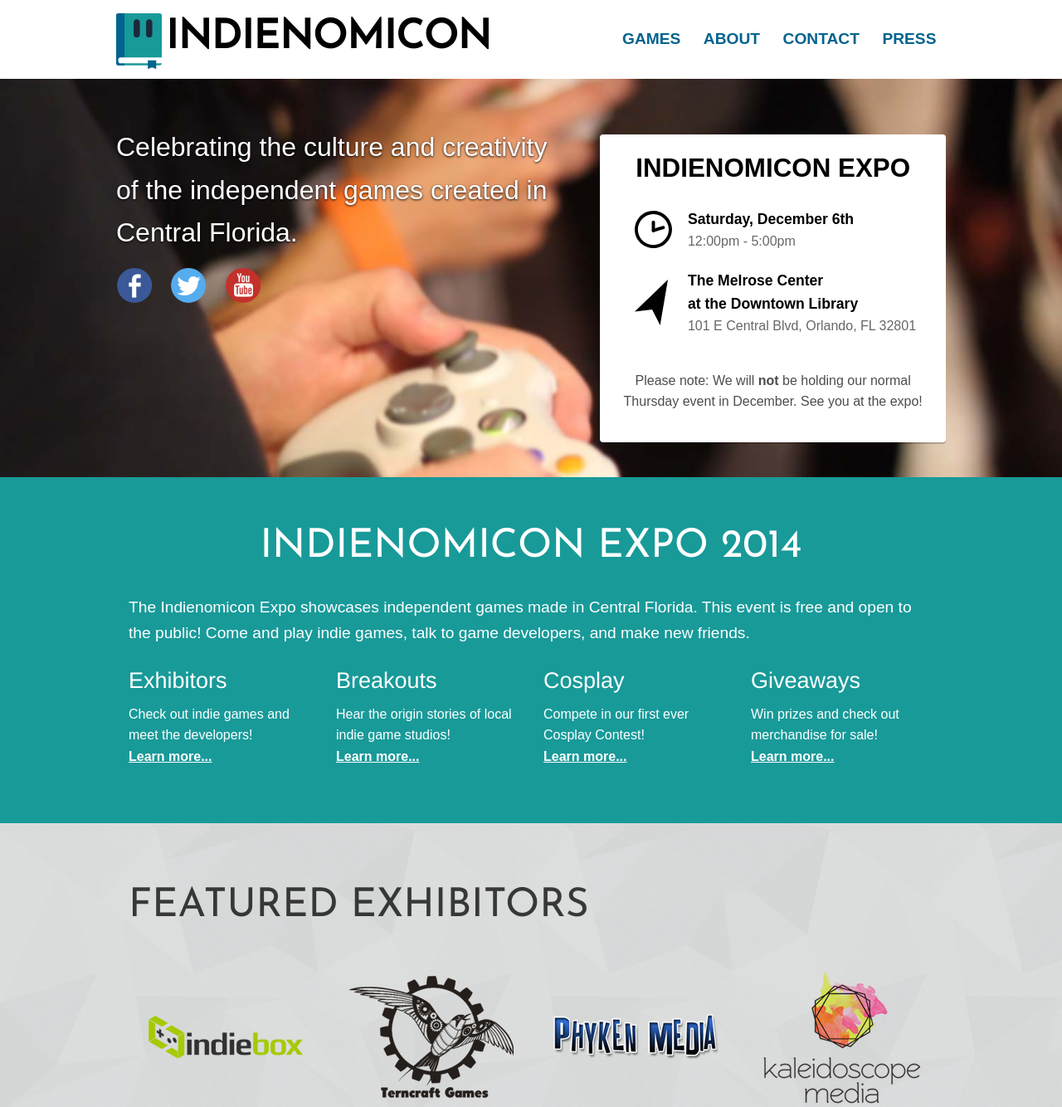
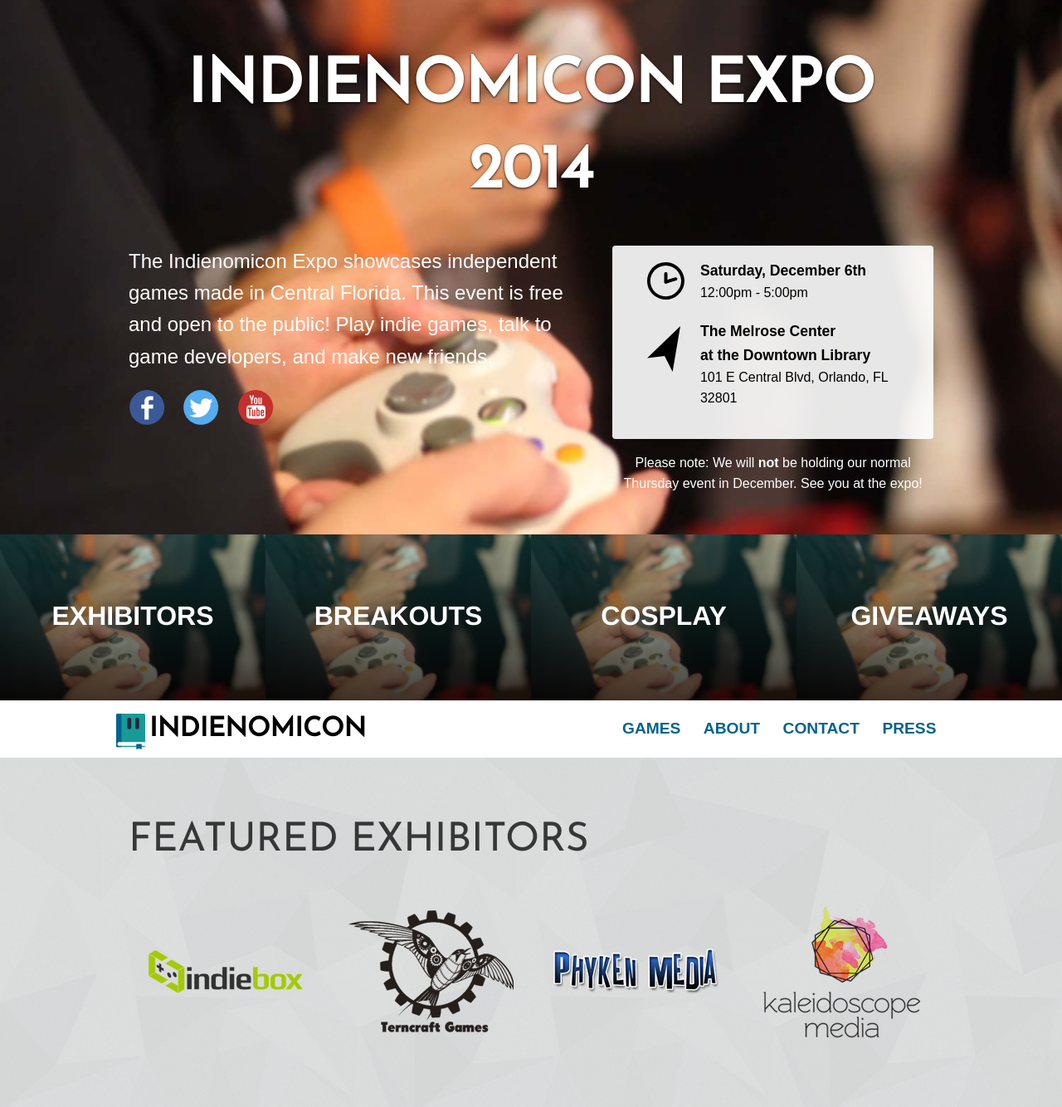
Before and after one commit to nickpettit/indienomicon, a PHP site: page / in a window 1280 px wide. Shown: the top 1334 px of the page at 83% size. Run offline with PHP 8.4, Linux system fonts and the light colour scheme; some libraries are stand-ins or nearby versions; some web fonts are replaced.

Commit message:
Reworked the homepage for the expo.

```diff
--- a/about.php
+++ b/about.php
@@ -1,4 +1,5 @@
 <?php include 'header.php'; ?>
+<?php include 'nav.php'; ?>
 
     <section class="row">
       <div class="small-12 columns">
--- a/contact.php
+++ b/contact.php
@@ -1,4 +1,5 @@
 <?php include 'header.php'; ?>
+<?php include 'nav.php'; ?>
 
     <section class="row">
       <div class="small-12 columns">
--- a/css/app.css
+++ b/css/app.css
@@ -4,6 +4,8 @@
   background-size: cover;
   margin-bottom: 0;
   margin-top: 0;
+  color: #FFF;
+  padding: 1em 0 3em 0;
 }
 
 @-webkit-keyframes scale-in {
@@ -37,16 +39,6 @@
   }
 }
 
-.tagline {
-  font-size: 1.25em;
-  font-weight: bold;
-  margin: 2em;
-  text-shadow: 0px 1px 3px rgba(0,0,0,0.9);
-  color: #FFF;
-  -webkit-animation: scale-in 400ms ease-out 100ms;
-  animation: scale-in 400ms ease-out 100ms;
-}
-
 .social {
   text-align: center;
 }
@@ -69,14 +61,7 @@
 .youtube { background-image: url('../img/youtube.png'); }
 
 .next-event {
-  text-align: center;
-  background: #FFF;
   color: #000;
-  font-size: 1.4em;
-  padding: 1rem;
-  margin: 1rem;
-  border-radius: 4px;
-  box-shadow: 0px 2px 0px rgba(0,0,0,0.2);
   -webkit-animation: scale-in 400ms ease-out 300ms;
   animation: scale-in 400ms ease-out 300ms;
 }
@@ -90,13 +75,9 @@
   text-shadow: none;
 }
 
-.event-date {
-  display: block;
-}
-
 .event-note {
-  color: rgba(0,0,0,0.7);
   text-align: center;
+  margin: 0;
 }
 
 .event-btn {
@@ -196,13 +177,6 @@ RESPONSIVE STYLES
     min-height: 200px;
   }
 
-  .tagline {
-    color: #FFF;
-    font-weight: normal;
-    font-size: 1.8em;
-    margin: 1rem;
-  }
-
   .social {
     text-align: left;
   }
@@ -227,19 +201,7 @@ RESPONSIVE STYLES
 @media only screen and (min-width: 64.063em) {
 
   .hero {
-    height: 480px;
-  }
-
-  .tagline {
-    margin: 1.8em 1em 0 0;
-    font-size: 2em;
-    background: none;
-    padding: 0;
-  }
-
-  .next-event {
-    text-align: left;
-    margin: 3em 0 0 0;
+    min-height: 480px;
   }
 
   .event-title {
@@ -248,20 +210,14 @@ RESPONSIVE STYLES
     margin-bottom: 0.8em;
   }
 
-  .event-loc {
-    display: block;
-    margin-bottom: 2.5em;
-  }
-
   .event-date, .event-loc {
-    color: rgba(0,0,0,0.6);
     padding-left: 4em;
     margin-left: 1.6em;
+    color: #000;
   }
 
   .event-date strong, .event-loc strong {
     font-size: 1.1em;
-    color: rgba(0,0,0,1);
   }
 
   .event-date {
@@ -270,7 +226,7 @@ RESPONSIVE STYLES
   }
 
   .event-loc {
-    background: url('../img/event-loc.svg') left center no-repeat;
+    background: url('../img/event-loc.svg') left 8px no-repeat;
     background-size: 40px;
   }
 
@@ -280,10 +236,6 @@ RESPONSIVE STYLES
 
   .social {
     margin: 1em 0 0 0;
-  }
-
-  .social li {
-
   }
 
   .game-image {
--- /dev/null
+++ b/css/expo.css
@@ -0,0 +1,129 @@
+.expo-header {
+  font-size: 3em;
+  font-weight: bold;
+  margin: 0 auto;
+  text-shadow: 0px 1px 3px rgba(0,0,0,0.9);
+  color: #FFF;
+  -webkit-animation: scale-in 400ms ease-out 100ms;
+  animation: scale-in 400ms ease-out 100ms;
+  text-align: center;
+}
+
+.expo-description {
+  font-size: 1.5em;
+}
+
+.expo-features:after {
+  content: " ";
+  display: table;
+  clear: both;
+}
+
+.expo-box {
+  width: 100%;
+  min-height: 100px;
+  float: left;
+  color: #FFF;
+  background-position: center center;
+  background-size: cover;
+  background-repeat: no-repeat;
+  position: relative;
+}
+
+.expo-box:hover {
+  color: #FFF;
+  box-shadow: none;
+}
+
+.expo-box:last-child {
+  float: right;
+}
+
+.expo-box h3 {
+  color: #FFF;
+  margin: auto;
+  padding: 0;
+  position: absolute;
+  top: 0; left: 0; bottom: 0; right: 0;
+  height: 1.5em;
+  text-align: center;
+  text-transform: uppercase;
+  font-weight: bold;
+  font-size: 2em;
+}
+
+
+.exhibitors { background-image: linear-gradient(
+    rgba(24, 154, 153, 0.25),
+    rgba(0,0,0, 0.75)
+  ), url('../img/home_hero.jpg'); }
+
+.exhibitors:hover { background-image: linear-gradient(
+    rgba(24, 154, 153, 0.15),
+    rgba(24, 154, 153, 0.15)
+  ), url('../img/home_hero.jpg'); }
+
+.breakouts { background-image: linear-gradient(
+    rgba(24, 154, 153, 0.25),
+    rgba(0,0,0, 0.75)
+  ), url('../img/home_hero.jpg'); }
+
+.breakouts:hover { background-image: linear-gradient(
+    rgba(24, 154, 153, 0.15),
+    rgba(24, 154, 153, 0.15)
+  ), url('../img/home_hero.jpg'); }
+
+.cosplay { background-image: linear-gradient(
+    rgba(24, 154, 153, 0.25),
+    rgba(0,0,0, 0.75)
+  ), url('../img/home_hero.jpg'); }
+
+.cosplay:hover { background-image: linear-gradient(
+    rgba(24, 154, 153, 0.15),
+    rgba(24, 154, 153, 0.15)
+  ), url('../img/home_hero.jpg'); }
+
+.giveaways { background-image: linear-gradient(
+    rgba(24, 154, 153, 0.25),
+    rgba(0,0,0, 0.75)
+  ), url('../img/home_hero.jpg'); }
+
+.giveaways:hover { background-image: linear-gradient(
+    rgba(24, 154, 153, 0.15),
+    rgba(24, 154, 153, 0.15)
+  ), url('../img/home_hero.jpg'); }
+
+/*******************************
+RESPONSIVE STYLES
+********************************/
+
+/* Medium Screens (Tablets) */
+@media only screen and (min-width: 40.063em) {
+
+  .expo-header {
+    color: #FFF;
+    margin: 1rem auto;
+  }
+
+  .expo-box {
+    width: 50%;
+    min-height: 200px;
+  }
+
+}
+
+/* Large Screens (Laptops) */
+@media only screen and (min-width: 64.063em) {
+
+  .expo-header {
+    margin: 0.5em auto;
+    font-size: 4.6em;
+    background: none;
+    padding: 0;
+  }
+
+  .expo-box {
+    width: 25%;
+  }
+
+}
--- a/css/global.css
+++ b/css/global.css
@@ -26,7 +26,7 @@ a:hover {
 }
 
 .content-block, .row.collapse.content-block {
-  background: rgba(255,255,255,0.7);
+  background: rgba(255,255,255,0.9);
   padding: 1em;
   border-radius: 4px;
   margin-bottom: 1em;
--- a/css/header.css
+++ b/css/header.css
@@ -1,11 +1,13 @@
 header {
   background: #FFF;
+  width: 100%;
+  z-index: 100;
 }
 
 .logo {
   color: #000;
   font-family: 'Josefin Sans', sans-serif;
-  font-size: 0.7em;
+  font-size: 0.65em;
   text-transform: uppercase;
   font-weight: bold;
   margin: 5px auto 0px auto;
@@ -22,7 +24,7 @@ header {
 }
 
 .logo img {
-  max-width: 20px;
+  max-width: 25px;
   -webkit-transition: -webkit-transform 100ms ease-out;
   transition: transform 100ms ease-out;
   margin-right: 5px;
@@ -65,7 +67,7 @@ RESPONSIVE STYLES
   }
 
   .logo img {
-    max-width: 45px;
+    max-width: 35px;
   }
 
   nav ul {
@@ -83,11 +85,7 @@ RESPONSIVE STYLES
 
   .logo {
     margin-left: 0;
-    font-size: 3rem;
-  }
-
-  .logo img {
-    max-width: 55px;
+    font-size: 2rem;
   }
 
   .logo:hover img {
@@ -96,7 +94,7 @@ RESPONSIVE STYLES
   }
 
   nav a {
-    padding: 32px 0.6em;
+    padding: 1em 0.6em;
     font-size: 1.2em;
   }
 
--- /dev/null
+++ b/expo.js
@@ -0,0 +1 @@
+alert("hello!");
--- a/footer.php
+++ b/footer.php
@@ -15,5 +15,10 @@
   </div>
 </footer>
 
+<script src="//ajax.googleapis.com/ajax/libs/jquery/2.1.1/jquery.min.js"></script>
+<script src="js/jq-sticky-anything.min.js"></script>
+<script src="js/jquery.smooth-scroll.min.js"></script>
+<script src="js/app.js"></script>
+
 </body>
 </html>
--- a/games.php
+++ b/games.php
@@ -1,4 +1,5 @@
 <?php include 'header.php'; ?>
+<?php include 'nav.php'; ?>
 
     <section class="row">
       <div class="small-12 columns">
--- a/header.php
+++ b/header.php
@@ -17,20 +17,3 @@
     <link rel="shortcut icon" href="favicon.ico">
   </head>
   <body>
-
-    <header>
-      <div class="row collapse">
-        <h1 class="small-12 medium-6 columns">
-          <a href="index.php" class="logo"><img src="img/indienomicon-logo.svg" alt="Indienomicon Logo">Indienomicon</a>
-        </h1>
-        <nav class="small-12 medium-6 columns">
-          <ul>
-            <li><a href="games.php">Games</a></li>
-            <li><a href="about.php">About</a></li>
-            <li><a href="contact.php">Contact</a></li>
-            <li><a href="press.php">Press</a></li>
-          </ul>
-        </nav>
-      </div>
-
-    </header>
--- a/index.php
+++ b/index.php
@@ -2,8 +2,11 @@
 
     <section class="hero">
       <div class="row collapse">
+        <div class="small-12 columns">
+          <h2 class="expo-header">Indienomicon Expo 2014</h2>
+          <div class="row">
             <div class="small-12 medium-7 columns">
-          <p class="tagline">Celebrating the culture and creativity of the independent games created in Central Florida.</p>
+              <p class="expo-description">The Indienomicon Expo showcases independent games made in Central Florida. This event is free and open to the public! Play indie games, talk to game developers, and make new friends.</p>
               <ul class="social">
                 <li class="facebook"><a href="http://www.facebook.com/indienomicon" target="new">Facebook</a></li>
                 <li class="twitter"><a href="http://www.twitter.com/indienomicon" target="new">Twitter</a></li>
@@ -11,54 +14,34 @@
               </ul>
             </div>
             <div class="small-12 medium-5 columns">
-          <div class="next-event">
-            <h2 class="event-title">Indienomicon Expo</h2>
+              <div class="next-event content-block">
                 <p class="event-date"><strong>Saturday, December 6th</strong><br>12:00pm - 5:00pm</p>
                 <p class="event-loc"><strong>The Melrose Center <br>at the Downtown Library</strong><br>101 E Central Blvd, Orlando, FL 32801</p>
+              </div>
               <p class="event-note">Please note: We will <strong>not</strong> be holding our normal Thursday event in December. See you at the expo!</p>
             </div>
+          </div>
+
         </div>
       </div>
     </section>
 
-    <section class="section-callout">
-      <div class="row">
-        <div class="small-12 columns">
-          <h2 class="text-center">Indienomicon Expo 2014</h2>
-          <p class="bigger">The Indienomicon Expo showcases independent games made in Central Florida. This event is free and open to the public! Come and play indie games, talk to game developers, and make new friends.</p>
-        </div>
-      </div>
-      <div class="row">
-        <div class="small-12 medium-3 columns">
+    <section class="expo-features">
+      <a class="expo-box exhibitors" href="#featured-exhibitors">
         <h3>Exhibitors</h3>
-          <p>
-            Check out indie games and meet the developers!
-            <br><a href="#featured-exhibitors">Learn more...</a>
-          </p>
-        </div>
-        <div class="small-12 medium-3 columns">
+      </a>
+      <a class="expo-box breakouts" href="#breakout-sessions">
         <h3>Breakouts</h3>
-          <p>
-            Hear the origin stories of local indie game studios!
-            <br><a href="#breakout-sessions">Learn more...</a>
-          </p>
-        </div>
-        <div class="small-12 medium-3 columns">
+      </a>
+      <a class="expo-box cosplay" href="#cosplay-contest">
         <h3>Cosplay</h3>
-          <p>
-            Compete in our first ever Cosplay Contest!
-            <br><a href="#cosplay-contest">Learn more...</a>
-          </p>
-        </div>
-        <div class="small-12 medium-3 columns">
+      </a>
+      <a class="expo-box giveaways" href="#giveaways-and-merchandise">
         <h3>Giveaways</h3>
-          <p>
-            Win prizes and check out merchandise for sale!
-            <br><a href="#giveaways-and-merchandise">Learn more...</a>
-          </p>
-        </div>
-      </div>
+      </a>
     </section>
+
+    <?php include 'nav.php'; ?>
 
     <section class="row">
       <div class="small-12 columns">
--- /dev/null
+++ b/js/app.js
@@ -0,0 +1,3 @@
+$('header').stickThis();
+
+$('.expo-features a').smoothScroll({offset: -100});
--- /dev/null
+++ b/js/jq-sticky-anything.min.js
@@ -0,0 +1,5 @@
+/**
+* @preserve Sticky Anything 1.1.3 | @senff | GPL2 Licensed
+*/
+
+(function(e){function t(t,n,r){var i=e(".original").offset();orgElementTop=i.top;var s=window,o="inner";if(!("innerWidth"in window)){o="client";s=document.documentElement||document.body}viewport=s[o+"Width"];if(e(window).scrollTop()>=orgElementTop-t&&viewport>=n&&viewport<=r){orgElement=e(".original");coordsOrgElement=orgElement.offset();leftOrgElement=coordsOrgElement.left;widthOrgElement=orgElement.css("width");e(".cloned").css("left",leftOrgElement+"px").css("top",t+"px").css("width",widthOrgElement).show();e(".original").css("visibility","hidden")}else{e(".cloned").hide();e(".original").css("visibility","visible")}}e.fn.stickThis=function(n){var r=e.extend({top:0,minscreenwidth:0,maxscreenwidth:99999,zindex:1,debugmode:false},n);var i=e(this).length;if(i<1){if(r.debugmode==true){console.error("STICKY ANYTHING DEBUG: There are no elements with the class/ID you selected.")}}else if(i>1){if(r.debugmode==true){console.error("STICKY ANYTHING DEBUG: There is more than one element with the class/ID you selected. You can only make ONE element sticky.")}}else{e(this).addClass("original").clone().insertAfter(this).addClass("cloned").css("position","fixed").css("top",r.top+"px").css("margin-top","0").css("margin-left","0").css("z-index",r.zindex).removeClass("original").hide();checkElement=setInterval(function(){t(r.top,r.minscreenwidth,r.maxscreenwidth)},10)}return this}})(jQuery)
--- /dev/null
+++ b/nav.php
@@ -0,0 +1,15 @@
+<header>
+  <div class="row collapse">
+    <h1 class="small-12 medium-6 columns">
+      <a href="index.php" class="logo"><img src="img/indienomicon-logo.svg" alt="Indienomicon Logo">Indienomicon</a>
+    </h1>
+    <nav class="small-12 medium-6 columns">
+      <ul>
+        <li><a href="games.php">Games</a></li>
+        <li><a href="about.php">About</a></li>
+        <li><a href="contact.php">Contact</a></li>
+        <li><a href="press.php">Press</a></li>
+      </ul>
+    </nav>
+  </div>
+</header>
--- a/press.php
+++ b/press.php
@@ -1,4 +1,5 @@
 <?php include 'header.php'; ?>
+<?php include 'nav.php'; ?>
 
     <section class="row">
       <div class="small-12 columns">
```
Also changed, not shown: img/event-date-white.svg (added), img/event-loc-white.svg (added), js/jquery.smooth-scroll.min.js (added), 2 other files. Lines whose indentation alone changed are shown as unchanged.
